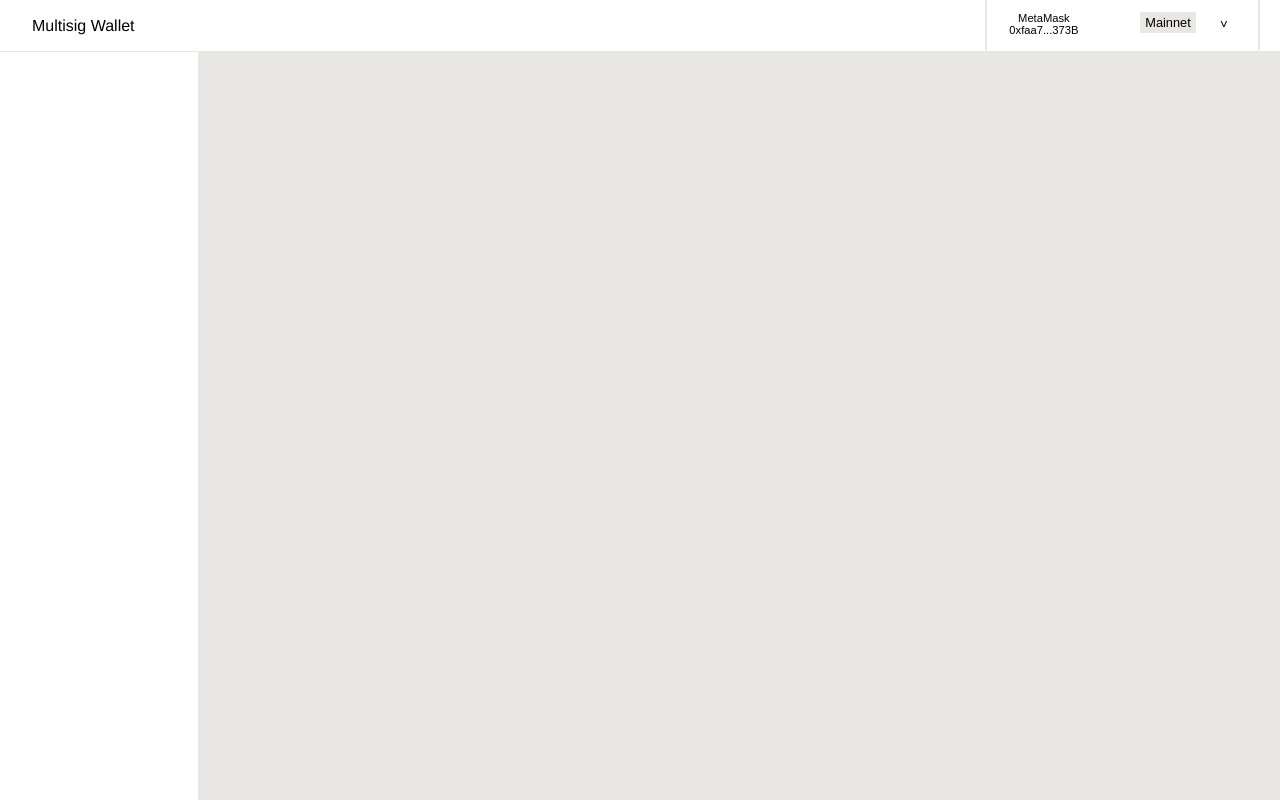
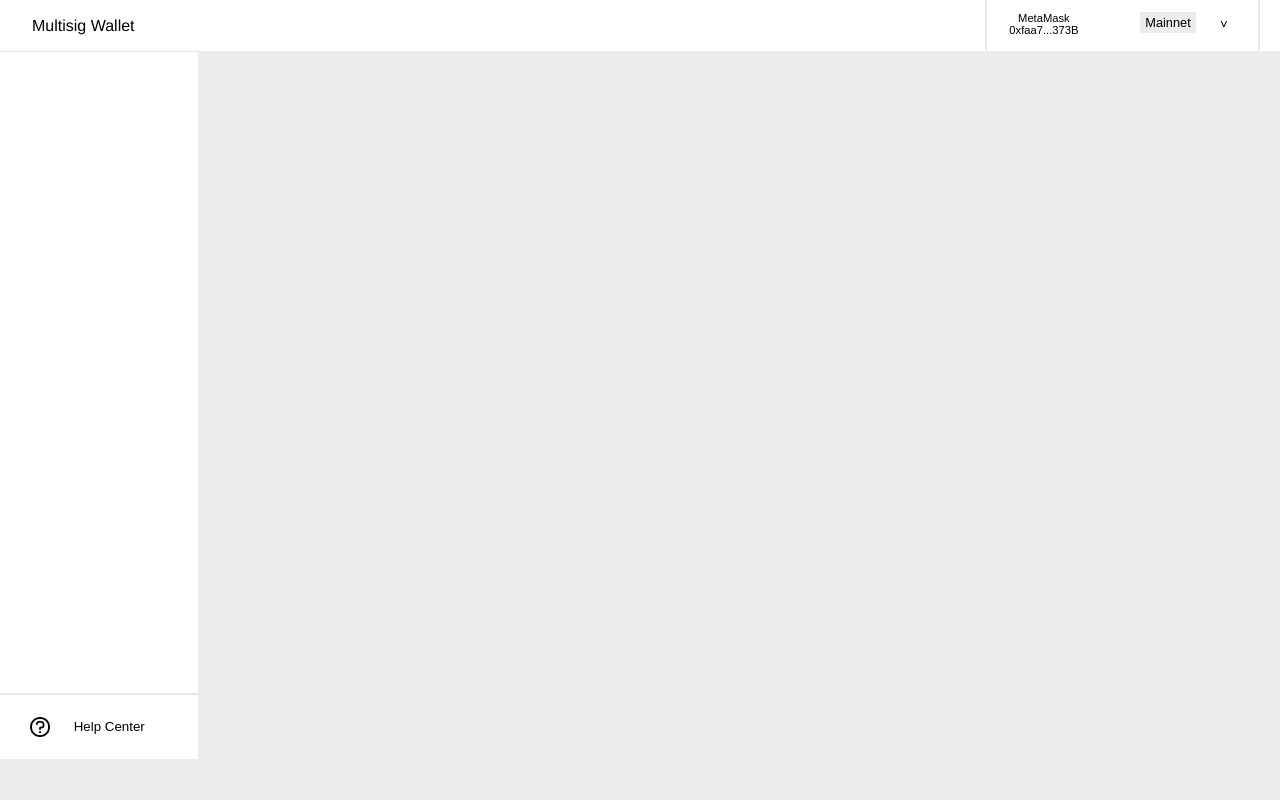
Before and after one commit to BunsDev/multi-sig-wallet-contract, a React (Create React App) app: page / in a window 1280 px wide. Built offline with nearby package versions, Linux system fonts and the light colour scheme.

Commit message:
Added help button, altered background color

```diff
--- a/package.json
+++ b/package.json
@@ -26,7 +26,8 @@
     "truffle": "^5.1.58",
     "truffle-assertions": "^0.9.2",
     "typescript": "^4.0.3",
-    "web-vitals": "^0.2.4"
+    "web-vitals": "^0.2.4",
+    "web3": "^1.3.1"
   },
   "scripts": {
     "start": "react-scripts start",
--- a/src/components/Header.tsx
+++ b/src/components/Header.tsx
@@ -48,7 +48,7 @@ const Box = styled.div`
     font-size: .8rem;
     height: 1.3rem;
     width: 3.5rem;
-    background-color: #E8E7E6;
+    background-color: #ECECEC;
     display: flex;
     justify-content: center;
 `;
@@ -69,7 +69,7 @@ const Arrow = styled.div`
     align-items: center;
 
     :hover {
-        background-color: #E8E7E6;
+        background-color: #ECECEC;
         cursor: pointer;
     }
 `;
--- a/src/components/Sidebar.tsx
+++ b/src/components/Sidebar.tsx
@@ -1,17 +1,60 @@
 import React from 'react'
 import styled from 'styled-components'
+
+import question from '../assets/question.png'
 
 const Wrapper = styled.div`
     background-color: white;
     border-top: 1px solid #E8E7E6;
     width: 12.4rem;
-    height: 100%;
+    height: 92%;
+    display: flex;
+    align-items: flex-end;
+`;
+
+const Container = styled.div`
+    height: 9%;
+    width: 100%;
+    border-top: 2px solid #E8E7E6;
+    display: flex;
+    justify-content: center;
+    `;
+
+const HelpButton = styled.button`
+    align-self: center;
+    background-color: white;
+    height: 60%;
+    width: 90%;
+    border-radius: 6%;
+    border: none;
+    display: flex;
+    justify-content: space-around;
+    align-items: center;
+    padding-right: 2rem;
+    padding-left: .5rem;
+
+    :hover {
+        cursor: pointer;
+        background-color: #ECECEC;
+    }
+`;
+
+const Img = styled.img`
+    height: 1.3rem;
+    width: 1.3rem;
 `;
 
 export default function Sidebar() {
     return (
         <div>
-            <Wrapper />
+            <Wrapper>
+                <Container>
+                    <HelpButton>
+                        <Img src={ question} alt='A question mark in a circle' />
+                        Help Center
+                    </HelpButton>
+                </Container>
+            </Wrapper>
         </div>
     )
 }
--- a/src/index.tsx
+++ b/src/index.tsx
@@ -9,7 +9,7 @@ const GlobalStyle = createGlobalStyle`
   body {
     margin: 0;
     padding: 0;
-    background: #E8E7E6;
+    background: #ECECEC;
     font-family: Open-Sans, Helvetica, Sans-Serif;
 }
 `;
```
Also changed, not shown: src/assets/question.png (added), 1 other file (tests, documents, lock files or other folders).
